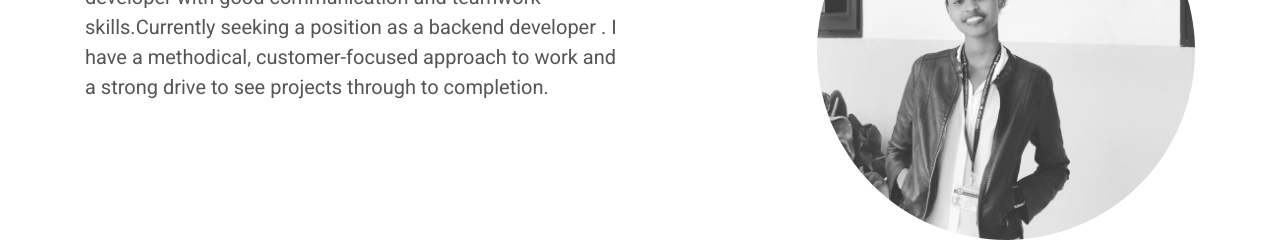
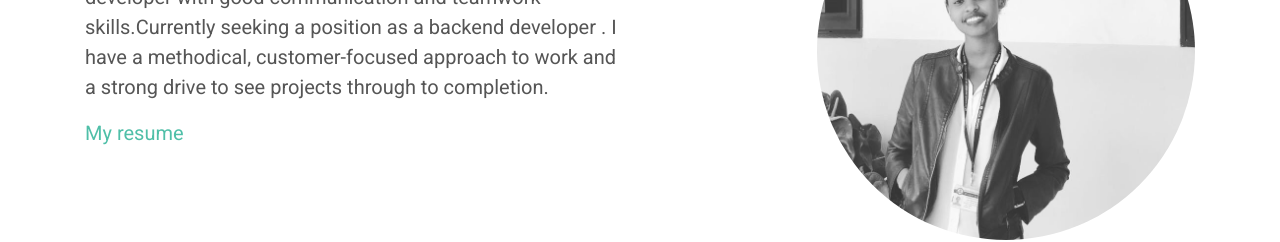
Before and after one commit to Magnific7/My--Portfolio, a plain HTML site: page index.html in a window 1280 px wide. Shown: the part 1140-1382 px from the top of the page. Drawn offline with nearby package versions, Linux system fonts and the light colour scheme.

Commit message:
resume adding

```diff
--- a/index.html
+++ b/index.html
@@ -67,7 +67,11 @@
           <div class="row" style="font-size: 20px;">
             <div class="col-md-6"><br><br><br>
               <p>A competent self driven and resourceful full stack web developer with good communication and teamwork skills.Currently seeking a position as a backend developer . I have a methodical, customer-focused approach to work and a strong drive to see projects through to completion. </p>
+              <a href="https://drive.google.com/file/d/12CQ16FMPgpZAsAJycCNB52jSPm0oS6Cr/view?usp=sharing" download>
+                My resume
+              </a>
             </div>
+
             <div class="col-md-6">
                 <img src="img/profile.jpeg" alt="me" style="width:70%;height:100%;border-radius: 50%;margin-left:30%;" class="img-responsive">
             </div>
```
